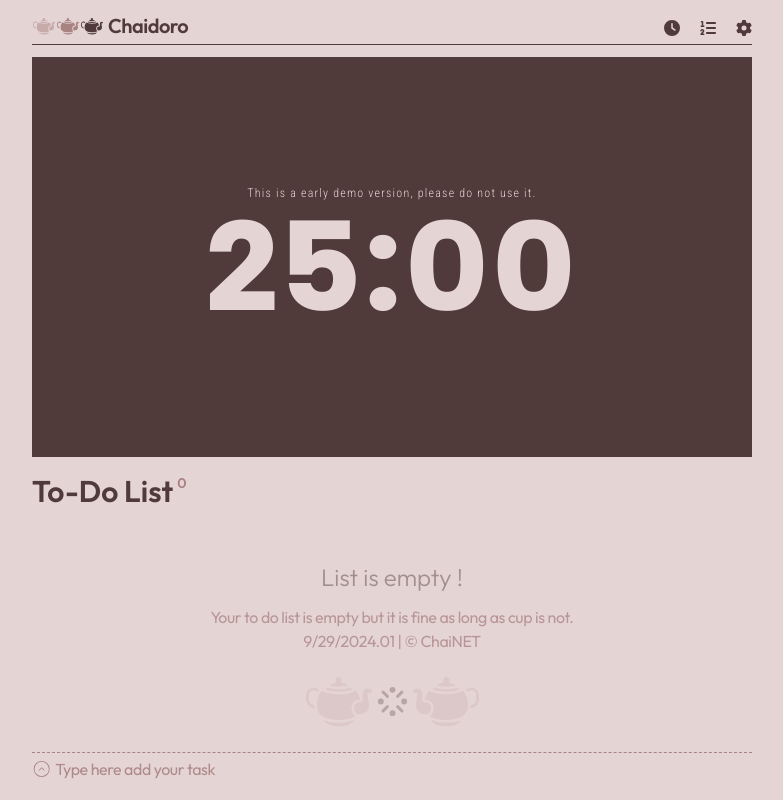
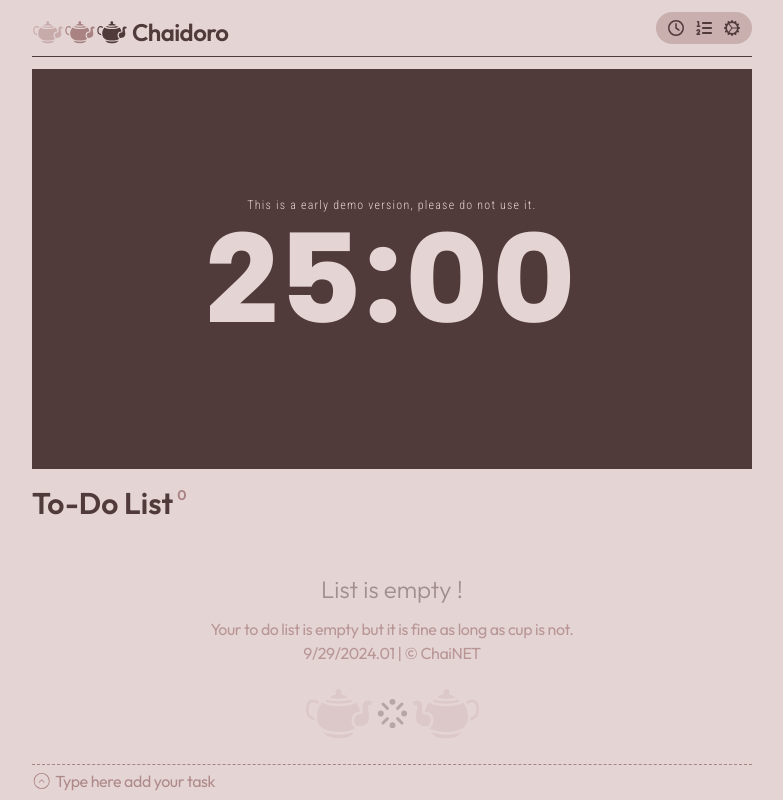
Before and after one commit to Chai-NET/ChaidoroWeb, a React (Vite) app: page / in a window 1280 px wide. Shown: the whole page, without its empty margins (248-1031 px from the left). Built offline with nearby package versions, Linux system fonts and the light colour scheme.

Commit message:
0.19 | NavBar update

```diff
--- a/src/App.jsx
+++ b/src/App.jsx
@@ -2,15 +2,9 @@ import React from "react";
 import { GiTeapot } from "react-icons/gi";
 
 import "./App.css";
-import {
-  IoSettings,
-  IoAlarm,
-  IoApps,
-  IoLanguage,
-  IoBarChart,
-  IoAlbums,
-} from "react-icons/io5";
-import { FaClock, FaListOl, FaGear } from "react-icons/fa6";
+import { BsGearWideConnected } from "react-icons/bs";
+
+import { FaClock, FaRegClock, FaListOl, FaGear } from "react-icons/fa6";
 import { CiAlarmOn, CiBoxList, CiSettings } from "react-icons/ci";
 
 import Error404 from "./pages/error404.jsx";
@@ -108,41 +102,32 @@ const AnimatedRoutes = () => {
 
 function Navbar() {
   return (
-    <div className="relative z-40 flex justify-between border-b border-chocolate bg-cream font-Outfit text-chocolate">
+    <div className="relative z-40 flex items-center justify-between border-b border-chocolate bg-cream font-Outfit text-chocolate">
       {/* Main Chaidoro Logo */}
       <a
         href="/"
         className="group mb-1 flex w-1/2 cursor-pointer items-center gap-0 transition-all duration-300 hover:gap-2"
       >
-        <GiTeapot className="block aspect-square size-6 rounded-full text-coffee/50 transition-all delay-0 duration-300 group-hover:rotate-[25deg]" />
-        <GiTeapot className="block aspect-square size-6 rounded-full text-coffee transition-all delay-200 duration-300 group-hover:rotate-[25deg]" />
-        <GiTeapot className="block aspect-square size-6 rounded-full text-chocolate transition-all delay-500 duration-300 group-hover:rotate-[25deg]" />
+        <GiTeapot className="block aspect-square size-8 rounded-full text-coffee/50 transition-all delay-0 duration-300 group-hover:rotate-[25deg]" />
+        <GiTeapot className="block aspect-square size-8 rounded-full text-coffee transition-all delay-200 duration-300 group-hover:rotate-[25deg]" />
+        <GiTeapot className="block aspect-square size-8 rounded-full text-chocolate transition-all delay-500 duration-300 group-hover:rotate-[25deg]" />
         <div className="xsm:visible xsm:relative invisible absolute flex justify-between pl-1">
-          <h1 className="font-Outfit text-xl font-semibold tracking-tight">
+          <h1 className="font-Outfit text-2xl font-semibold tracking-tight">
             Chaidoro
           </h1>
         </div>
       </a>
 
       {/* Navigation: */}
-      <div className="flex items-center justify-end gap-5 text-base font-semibold capitalize sm:w-1/2">
-        <a
-          className="underline-offset-4 transition-all duration-300 hover:text-blax"
-          href="/"
-        >
-          <FaClock className="size-4 text-chocolate transition-all duration-500 hover:animate-spin-slow" />
+      <div className="bg- mb-3 flex items-center justify-end gap-3 rounded-full bg-coffee/45 p-2 px-3 text-base font-semibold capitalize">
+        <a href="/">
+          <FaRegClock className="size-4 stroke-chocolate transition-all duration-500 hover:animate-spin-slow" />
         </a>
-        <a
-          className="underline-offset-4 transition-all duration-300 hover:text-blax"
-          href="/tasks"
-        >
-          <FaListOl className="size-4 text-chocolate transition-all duration-500" />
+        <a href="/tasks">
+          <FaListOl className="size-4 stroke-chocolate transition-all duration-500" />
         </a>
-        <a
-          className="transition-all duration-300 hover:text-blax hover:underline"
-          href="/settings"
-        >
-          <FaGear className="size-4 text-chocolate transition-all duration-500 hover:animate-spin" />
+        <a href="/settings">
+          <BsGearWideConnected className="size-4 stroke-chocolate transition-all duration-500 hover:animate-spin" />
         </a>
       </div>
     </div>
```
